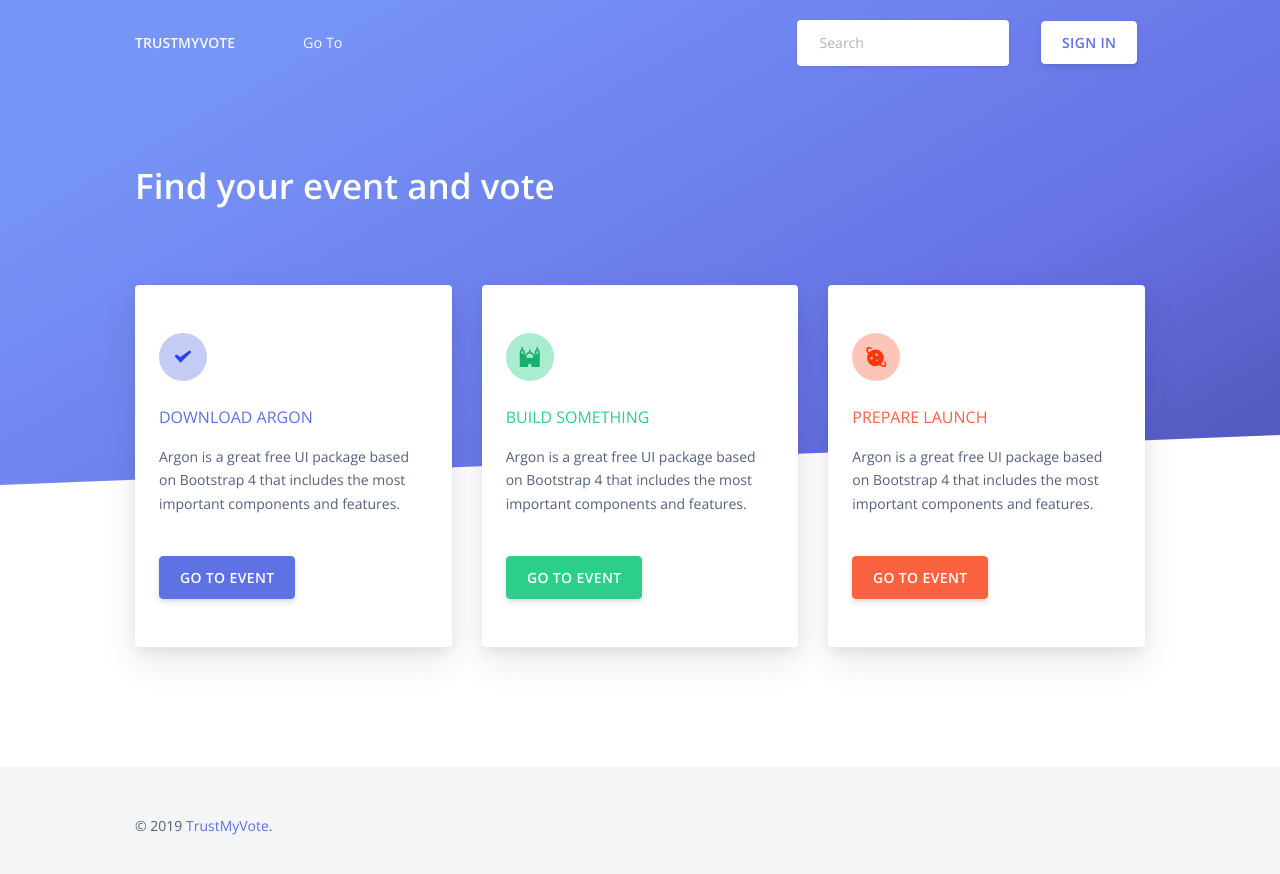
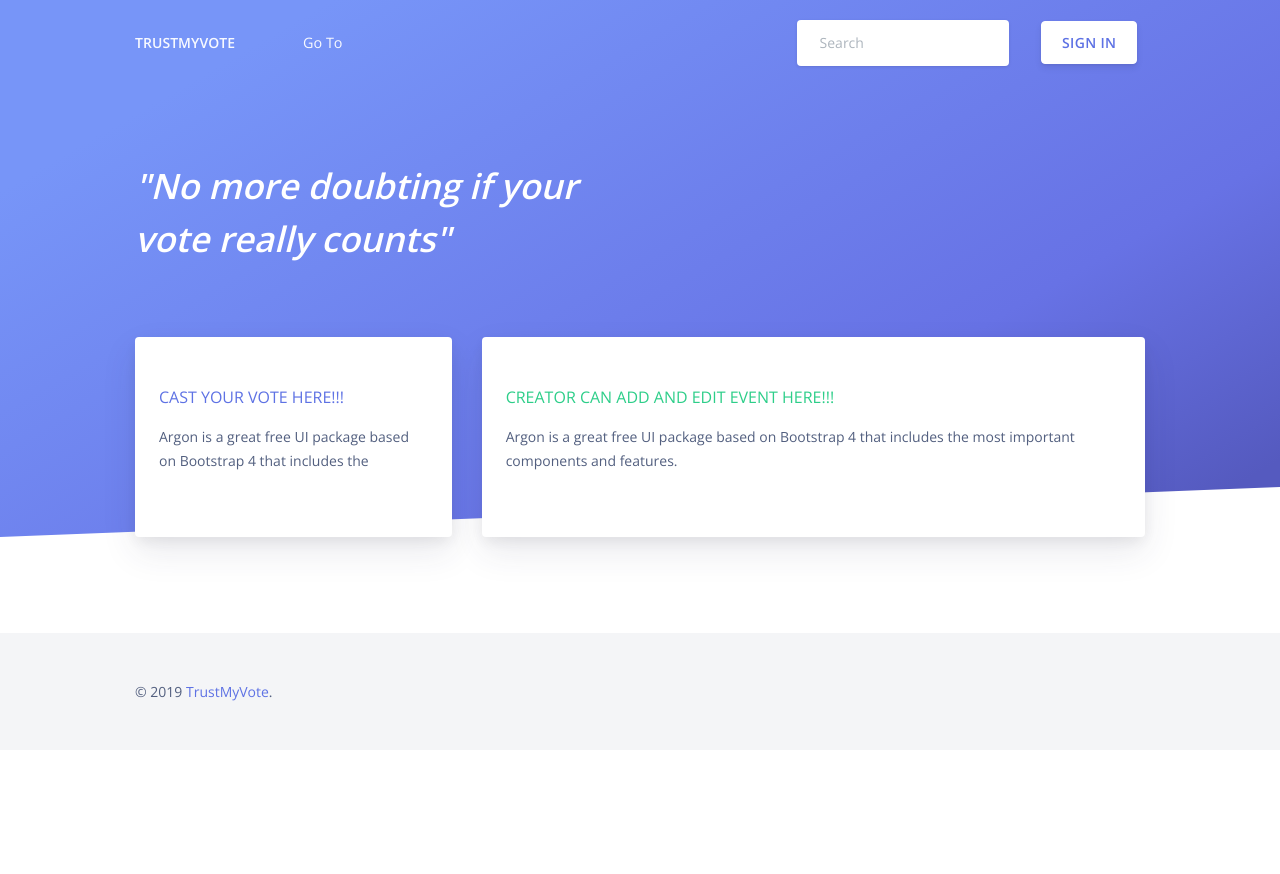
Before and after one commit to mickeymond/angular_argon_design, an Angular app: page /events/login in a window 1280 px wide. Before the commit this address led to /events. Shown: the top 874 px of the page. After the commit the page ends 800 px from the top, so only its background shows below. Built offline with nearby package versions, Linux system fonts and the light colour scheme; some icons are missing.

Commit message:
adding the event detail page

```diff
--- a/src/app/app-routing.module.ts
+++ b/src/app/app-routing.module.ts
@@ -4,10 +4,12 @@ import { LoginComponent } from './auth/login/login.component';
 import { CreateEventComponent } from './events/create-event/create-event.component';
 import { EventsComponent } from './events/events.component';
 import { RegisterComponent } from './auth/register/register.component';
+import { EventDetailComponent } from './events/event-detail/event-detail.component';
 
 const routes: Routes = [
   { path: '', redirectTo: '/events', pathMatch: 'full' },
   { path: 'events', component: EventsComponent },
+  { path: 'events/:address', component: EventDetailComponent },
   { path: 'register', component: RegisterComponent },
   { path: 'login', component: LoginComponent },
   { path: 'create', component: CreateEventComponent },
--- a/src/app/app.module.ts
+++ b/src/app/app.module.ts
@@ -9,6 +9,7 @@ import { FooterComponent } from './footer/footer.component';
 import { CreateEventComponent } from './events/create-event/create-event.component';
 import { EventsComponent } from './events/events.component';
 import { RegisterComponent } from './auth/register/register.component';
+import { EventDetailComponent } from './events/event-detail/event-detail.component';
 
 @NgModule({
   declarations: [
@@ -18,7 +19,8 @@ import { RegisterComponent } from './auth/register/register.component';
     LoginComponent,
     RegisterComponent,
     EventsComponent,
-    CreateEventComponent
+    CreateEventComponent,
+    EventDetailComponent
   ],
   imports: [
     BrowserModule,
--- /dev/null
+++ b/src/app/events/event-detail/event-detail.component.html
@@ -0,0 +1,55 @@
+<main>
+  <div class="position-relative">
+    <!-- shape Hero -->
+    <section class="section section-lg section-shaped pb-200">
+      <div class="shape shape-style-1 shape-default">
+      </div>
+      <div class="container py-lg-md d-flex">
+        <div class="col px-0">
+          <div class="row">
+            <div class="col-lg-6">
+              <h1 class="display-3 text-white" style="font-style: italic;">
+                "No more doubting if your vote really counts"
+              </h1>
+            </div>
+          </div>
+        </div>
+      </div>
+      <!-- SVG separator -->
+      <div class="separator separator-bottom separator-skew">
+        <svg x="0" y="0" viewBox="0 0 2560 100" preserveAspectRatio="none" version="1.1"
+          xmlns="http://www.w3.org/2000/svg">
+          <polygon class="fill-white" points="2560 0 2560 100 0 100"></polygon>
+        </svg>
+      </div>
+    </section>
+    <!-- 1st Hero Variation -->
+  </div>
+  <section class="section section-lg pt-lg-0 mt--200">
+    <div class="container">
+      <div class="row justify-content-center">
+        <div class="col-lg-12">
+          <div class="row row-grid">
+            <div class="col-lg-4">
+              <div class="card shadow border-0">
+                <div class="card-body py-5">
+                  <h6 class="text-primary text-uppercase">Cast Your Vote Here!!!</h6>
+                  <p class="description mt-3">Argon is a great free UI package based on Bootstrap 4 that includes the</p>
+                </div>
+              </div>
+            </div>
+            <div class="col-lg-8">
+              <div class="card shadow border-0">
+                <div class="card-body py-5">
+                  <h6 class="text-success text-uppercase">Creator can add and edit Event here!!!</h6>
+                  <p class="description mt-3">Argon is a great free UI package based on Bootstrap 4 that includes the
+                    most important components and features.</p>
+                </div>
+              </div>
+            </div>
+          </div>
+        </div>
+      </div>
+    </div>
+  </section>
+</main>
--- a/src/app/events/events.component.html
+++ b/src/app/events/events.component.html
@@ -37,7 +37,7 @@
                   <h6 class="text-primary text-uppercase">Download Argon</h6>
                   <p class="description mt-3">Argon is a great free UI package based on Bootstrap 4 that includes the
                     most important components and features.</p>
-                  <a routerLink="/event/address" class="btn btn-primary mt-4">Go to Event</a>
+                  <a routerLink="/events/sudfwgubsdcbuyfsdd" class="btn btn-primary mt-4">Go to Event</a>
                 </div>
               </div>
             </div>
@@ -50,7 +50,7 @@
                   <h6 class="text-success text-uppercase">Build Something</h6>
                   <p class="description mt-3">Argon is a great free UI package based on Bootstrap 4 that includes the
                     most important components and features.</p>
-                  <a routerLink="/event/address" class="btn btn-success mt-4">Go to Event</a>
+                  <a routerLink="/events/sfgrtgdsvjnascksvb" class="btn btn-success mt-4">Go to Event</a>
                 </div>
               </div>
             </div>
@@ -63,7 +63,7 @@
                   <h6 class="text-warning text-uppercase">Prepare Launch</h6>
                   <p class="description mt-3">Argon is a great free UI package based on Bootstrap 4 that includes the
                     most important components and features.</p>
-                  <a routerLink="/event/address" class="btn btn-warning mt-4">Go to Event</a>
+                  <a routerLink="/events/sjcguebhjcuydsge" class="btn btn-warning mt-4">Go to Event</a>
                 </div>
               </div>
             </div>
--- a/src/app/header/header.component.html
+++ b/src/app/header/header.component.html
@@ -42,7 +42,7 @@
                       </p>
                     </div>
                   </a>
-                  <a routerLink="/" class="media d-flex align-items-center">
+                  <a [routerLink]="'/'" [queryParams]="{creator: 'address'}" class="media d-flex align-items-center">
                     <div class="icon icon-shape bg-gradient-success rounded-circle text-white">
                       <i class="ni ni-palette"></i>
                     </div>
```
Also changed, not shown: src/app/events/event-detail/event-detail.component.ts (added, +7 -0 lines).
